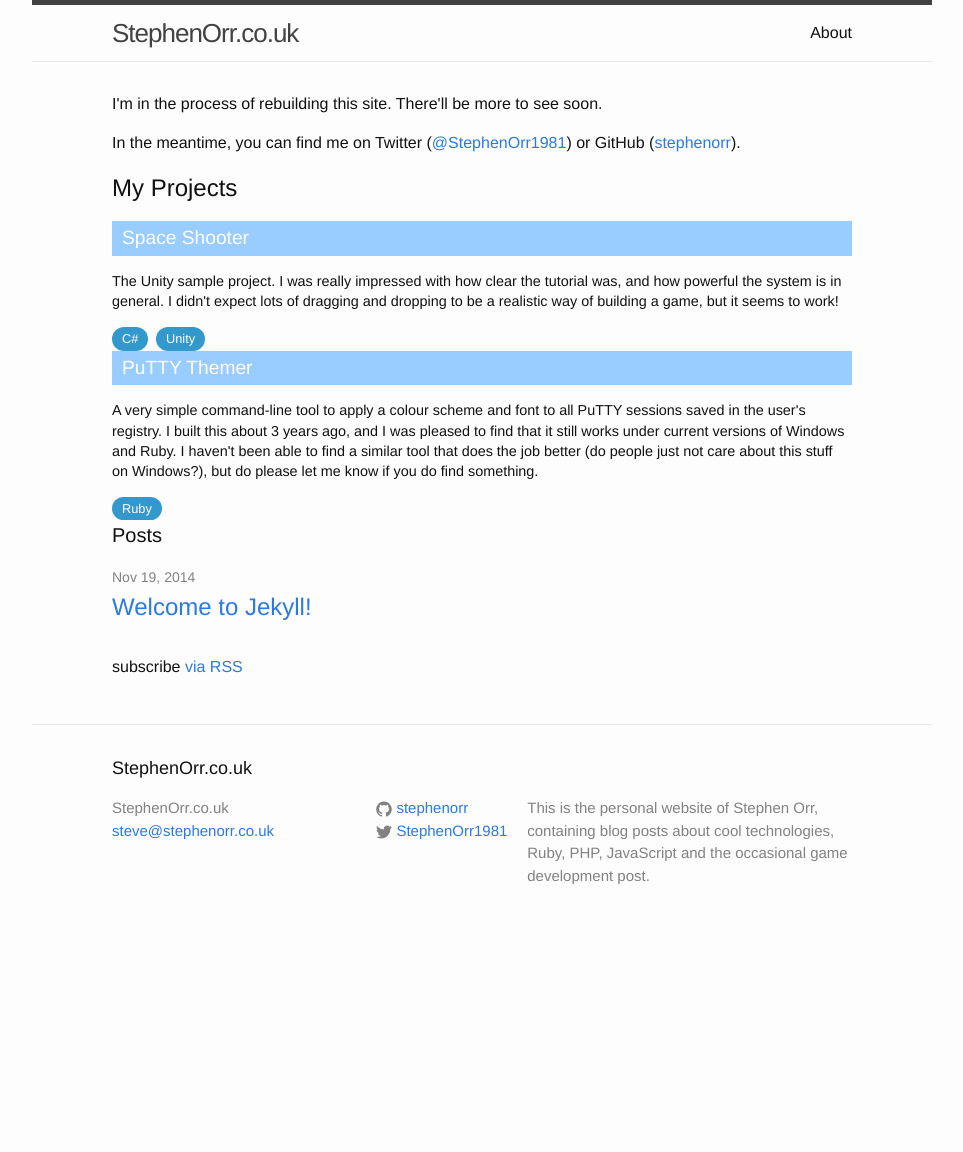
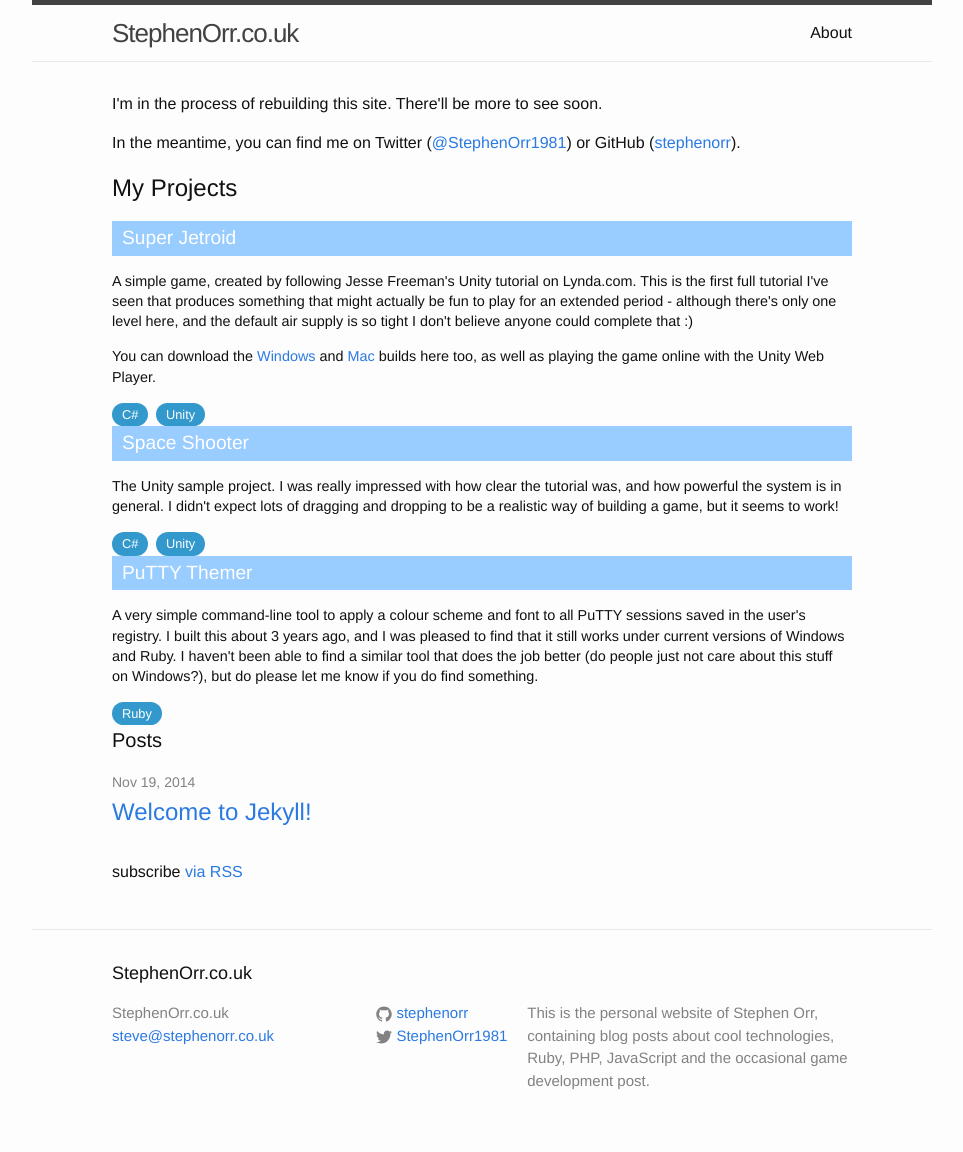
Before and after one commit to stevehill1981/stevehill1981.github.io, a Jekyll site: the page built from index.html, in a window 1280 px wide. Shown: the whole page, without its empty margins (158-1121 px from the left). Built offline with Jekyll 4.4.1, drawn with Linux system fonts in a browser that asks for light colours; before the commit the page ends 947 px from its top, so only the background shows below that.

Commit message:
Add Super Jetroid to the project list!
Include Windows and Mac build download info.

```diff
--- a/index.html
+++ b/index.html
@@ -16,6 +16,21 @@ layout: default
   <h2>My Projects</h2>
 
   <ul class="projects">
+    <li>
+      <h3><a href="/projects/unity/super_jetroid/">Super Jetroid</a></h3>
+      <p>
+        A simple game, created by following Jesse Freeman's Unity tutorial on Lynda.com. This is the first full tutorial I've seen
+        that produces something that might actually be fun to play for an extended period - although there's only one level here,
+        and the default air supply is so tight I don't believe anyone could complete that :)
+      </p>
+      <p>
+        You can download the <a href="/projects/unity/super_jetroid/SuperJetroid2D_Windows.zip">Windows</a> and <a href="/projects/unity/super_jetroid/SuperJetroid2D_Mac.zip">Mac</a> builds here too, as well as playing the game online with the Unity Web Player.
+      </p>
+      <ul class="tools">
+        <li>C#</li>
+        <li>Unity</li>
+      </ul>
+    </li>
     <li>
       <h3><a href="/projects/unity/space_shooter/">Space Shooter</a></h3>
       <p>
```
Also changed, not shown: projects/unity/super_jetroid/index.html (renamed from projects/unity/super_jetroid/SuperJetroidWeb.html).
